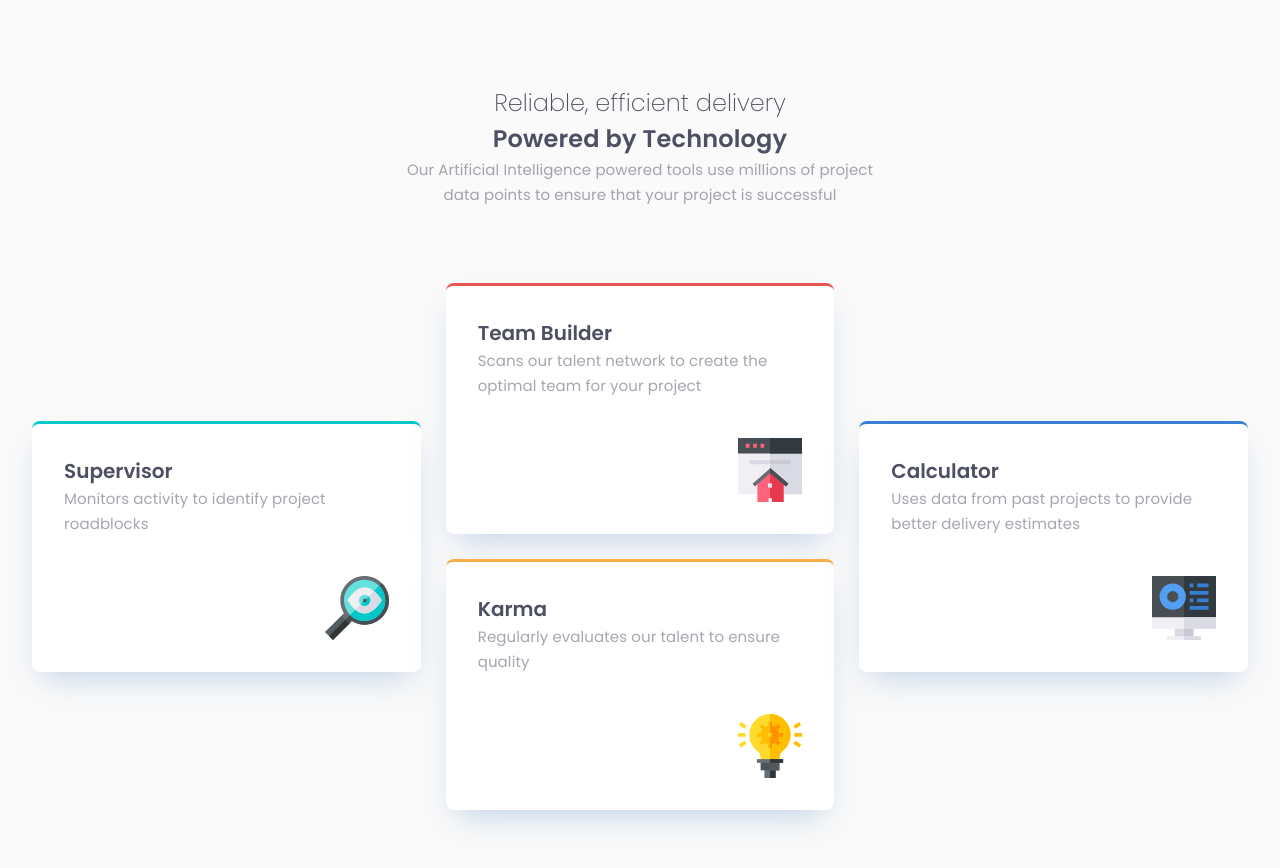
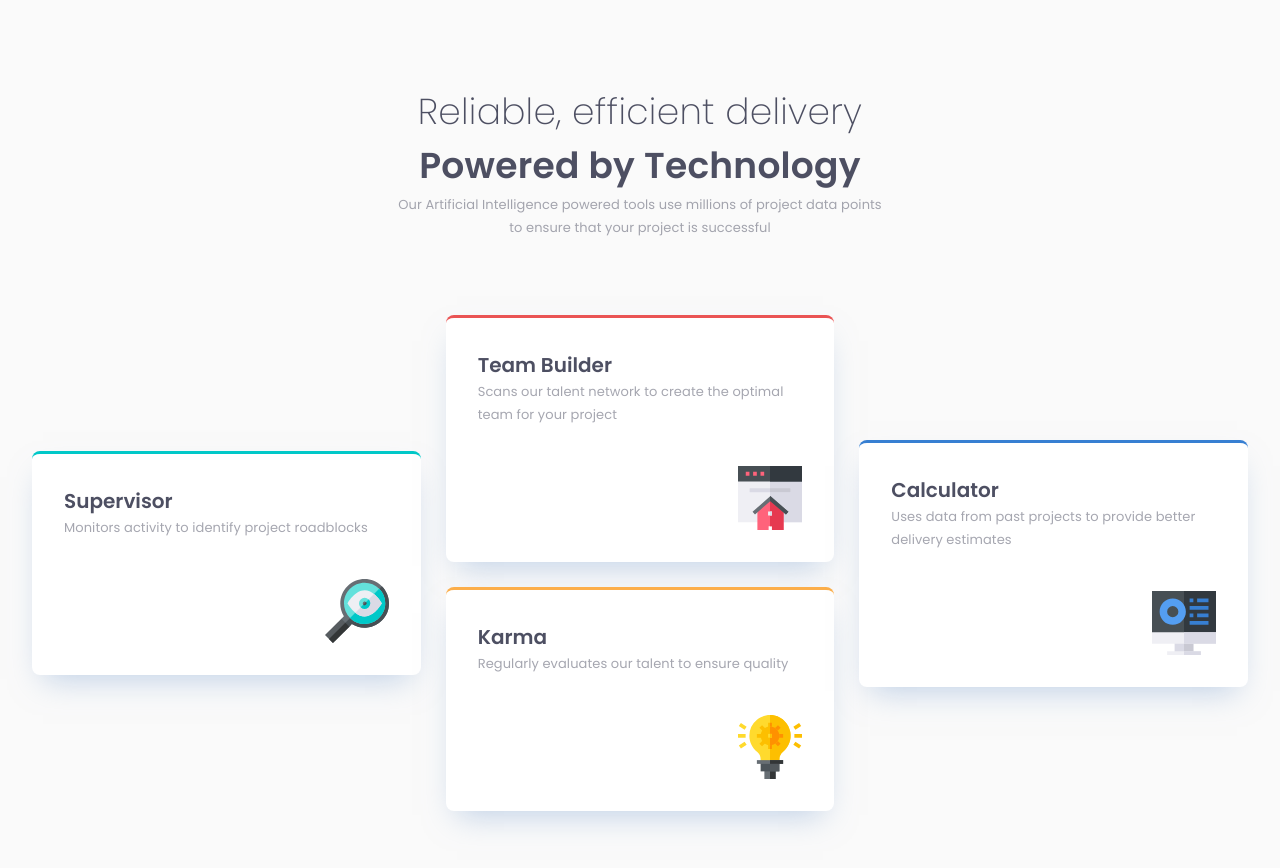
Before and after one commit to ioncroitoru87/four-card-feature-section, a plain HTML site: page index.html in a window 1280 px wide. Drawn offline with Linux system fonts and the light colour scheme.

Commit message:
fixing layout px size

```diff
--- a/style.css
+++ b/style.css
@@ -96,25 +96,48 @@ img {
 }
 
 @media (min-width: 620px) {
+  h1 {
+    font-size: 36px;
+    line-height: 54px;
+    letter-spacing: 0.25px;
+  }
+
+  h2 {
+    font-size: 36px;
+    line-height: 54px;
+    letter-spacing: 0.25px;
+  }
+
+  p {
+    font-size: 13px;
+    line-height: 23px;
+    letter-spacing: 0.09px;
+  }
+
   .cards {
     gap: 30;
     grid-template-columns: repeat(3, 1fr);
   }
+
   .card {
     padding: 32px;
   }
+
   .card-1__body {
     grid-column: 1 / 2;
     grid-row: 1 / 3;
   }
+
   .card-2__body {
     grid-column: 2 / 3;
     grid-row: 1 / 2;
   }
+
   .card-3__body {
     grid-column: 2 / 3;
     grid-row: 2 / 3;
   }
+
   .card-4__body {
     grid-column: 3 / 4;
     grid-row: 1 / 3;
```
